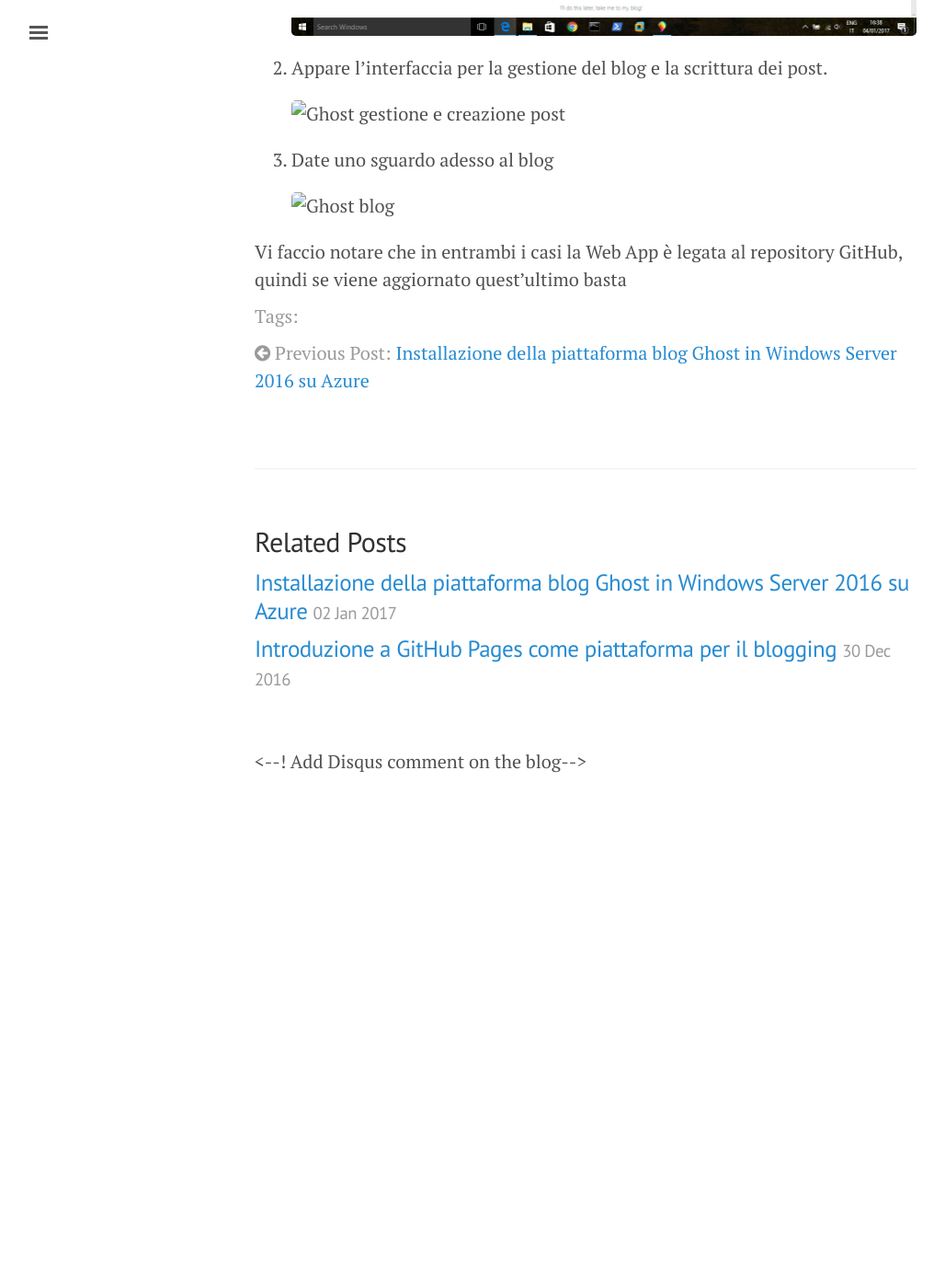
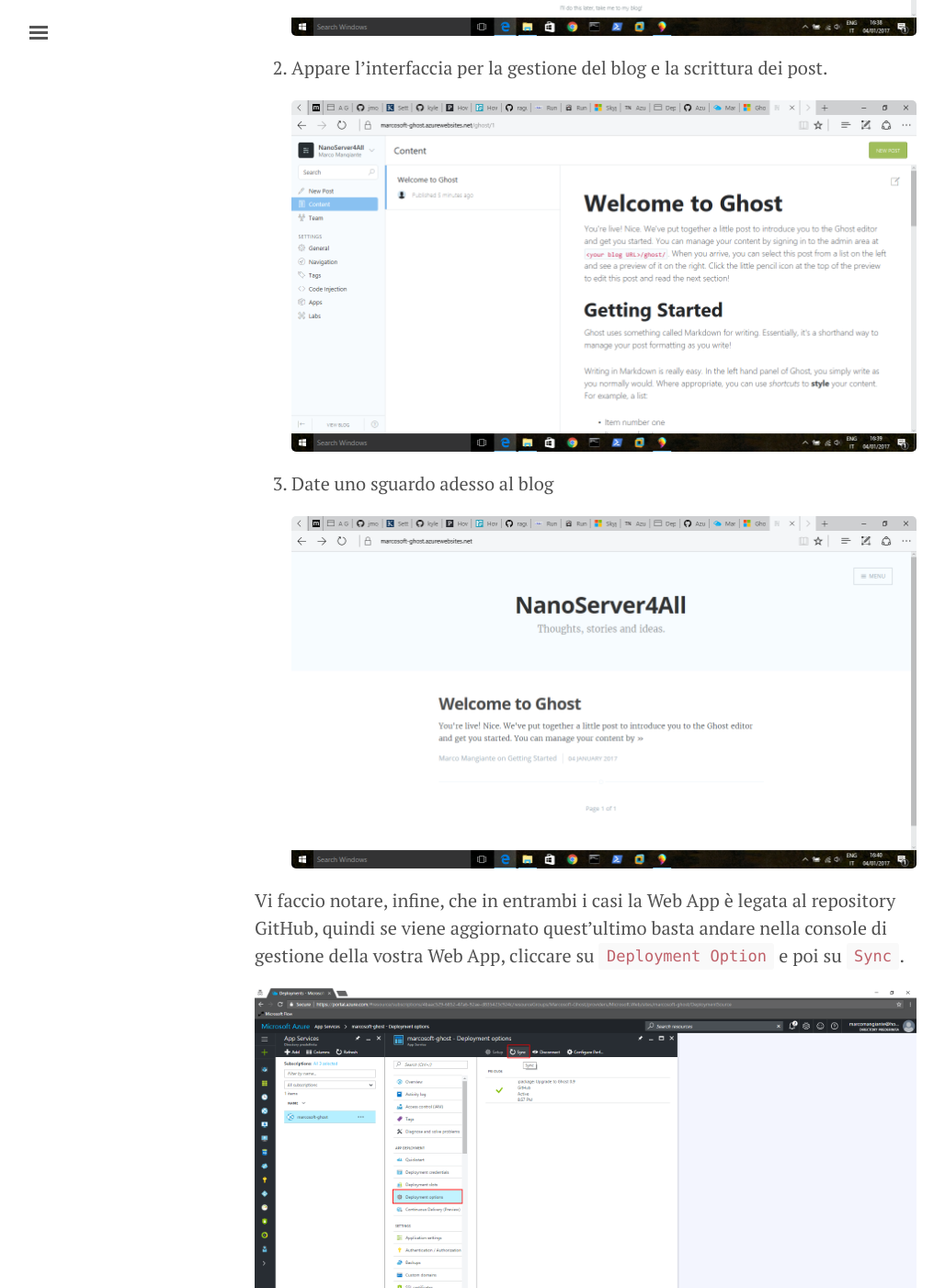
Before and after one commit to marcomangiante/marcomangiante.github.io, a Jekyll site: the page built from _posts/2017-01-06-installazione-ghost-webapp-azure.md, in a window 1280 px wide and 1400 px high, scrolled down 10020 px. Shown: the whole window at 92% size, without its empty margins (3-1031 px from the left). Built offline with Jekyll 4.4.1, drawn with Linux system fonts in a browser that asks for light colours; before the commit the page ends 10863 px from its top, so only the background shows below that.

Commit message:
Add final consideration

```diff
--- a/_posts/2017-01-06-installazione-ghost-webapp-azure.md
+++ b/_posts/2017-01-06-installazione-ghost-webapp-azure.md
@@ -122,11 +122,13 @@
 
 2. Appare l'interfaccia per la gestione del blog e la scrittura dei post.
 
-   ![Ghost gestione e creazione post](/img/2017-01-06/GitHub-Pages-Intro/ghost-azurewebapps-18.png)
+   ![Ghost gestione e creazione post](/img/2017-01-06/Ghost-AzureWebApps/ghost-azurewebapps-18.png)
 
 3. Date uno sguardo adesso al blog
 
-   ![Ghost blog](/img/2017-01-06/GitHub-Pages-Intro/ghost-azurewebapps-19.png)
+   ![Ghost blog](/img/2017-01-06/Ghost-AzureWebApps/ghost-azurewebapps-19.png)
 
 
-Vi faccio notare che in entrambi i casi la Web App è legata al repository GitHub, quindi se viene aggiornato quest'ultimo basta
+Vi faccio notare, infine, che in entrambi i casi la Web App è legata al repository GitHub, quindi se viene aggiornato quest'ultimo basta andare nella console di gestione della vostra Web App, cliccare su `Deployment Option` e poi su `Sync`.
+
+   ![Ghost sync github repo](/img/2017-01-06/Ghost-AzureWebApps/ghost-azurewebapps-20.png)
```
Also changed, not shown: img/2017-01-06/Ghost-AzureWebApps/ghost-azurewebapps-----.png (added), img/2017-01-06/Ghost-AzureWebApps/ghost-azurewebapps-20.png.
